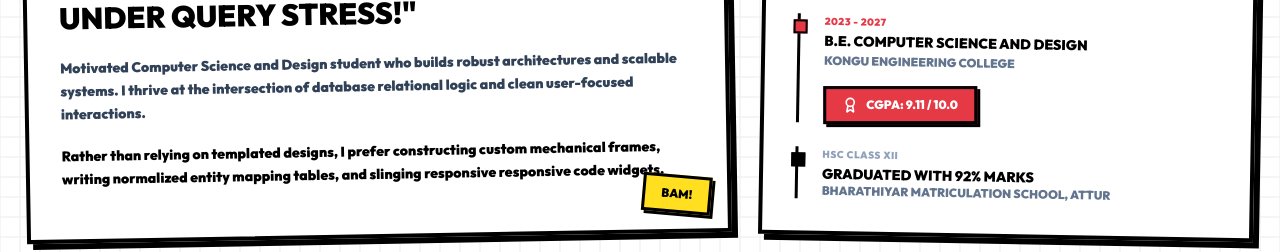
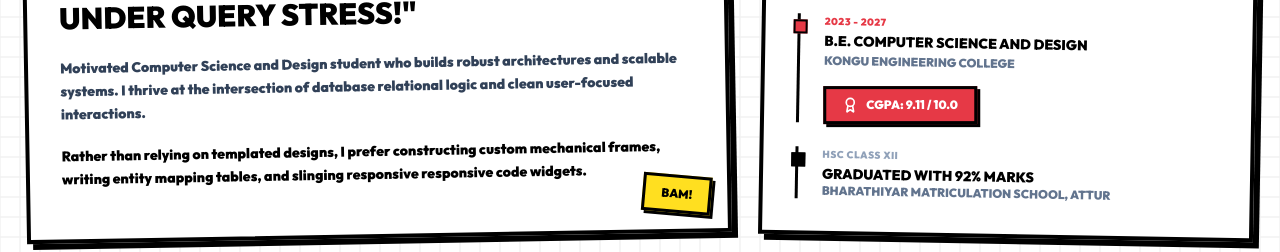
Before and after one commit to Dhodduraaj/Dhodduraaj-s-Portfolio, a React (Vite) app in the folder frontend/: page / in a window 1280 px wide. Shown: the part 1340-1592 px from the top of the page. Built offline with nearby package versions, Linux system fonts and the light colour scheme; no server answers.

Commit message:
Update About.jsx

```diff
--- a/frontend/src/components/About.jsx
+++ b/frontend/src/components/About.jsx
@@ -84,7 +84,7 @@ export default function About() {
                 I thrive at the intersection of database relational logic and clean user-focused interactions.
               </p>
               <p className="text-sm font-black text-slate-750 dark:text-slate-350 leading-relaxed">
-                Rather than relying on templated designs, I prefer constructing custom mechanical frames, writing normalized entity mapping tables, and slinging responsive responsive code widgets.
+                Rather than relying on templated designs, I prefer constructing custom mechanical frames, writing  entity mapping tables, and slinging responsive responsive code widgets.
               </p>
             </div>
 
```
